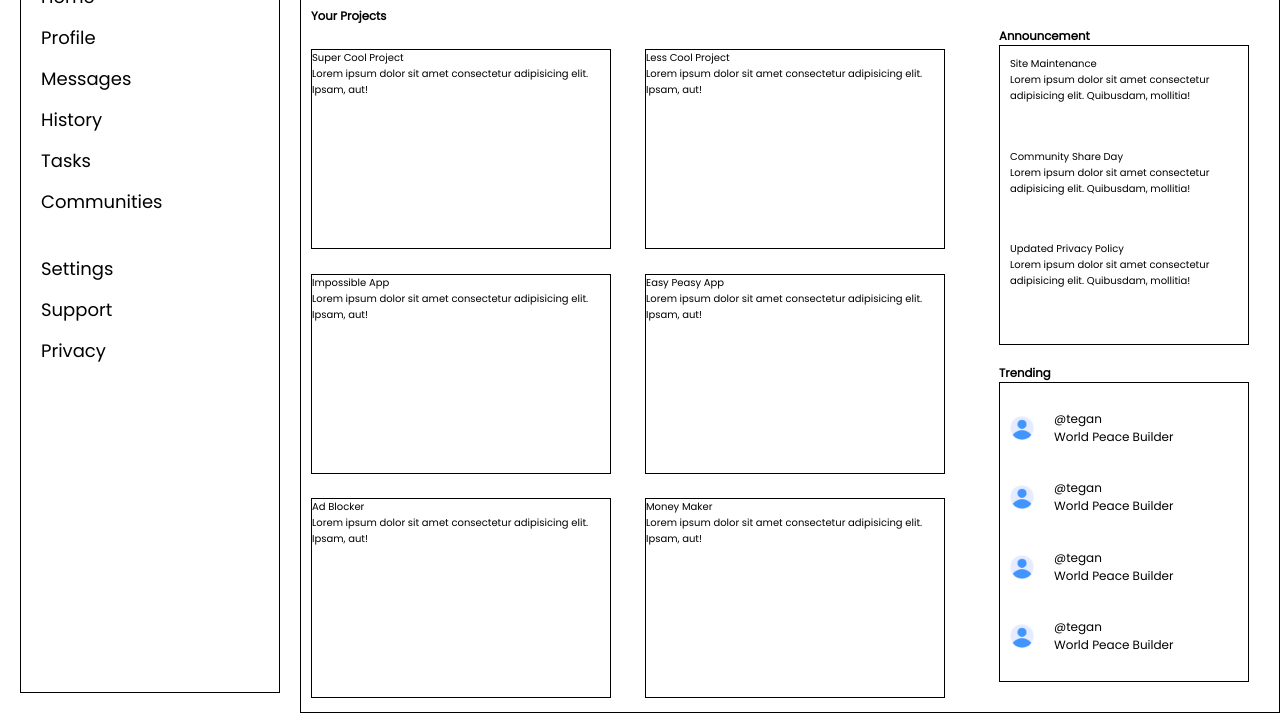
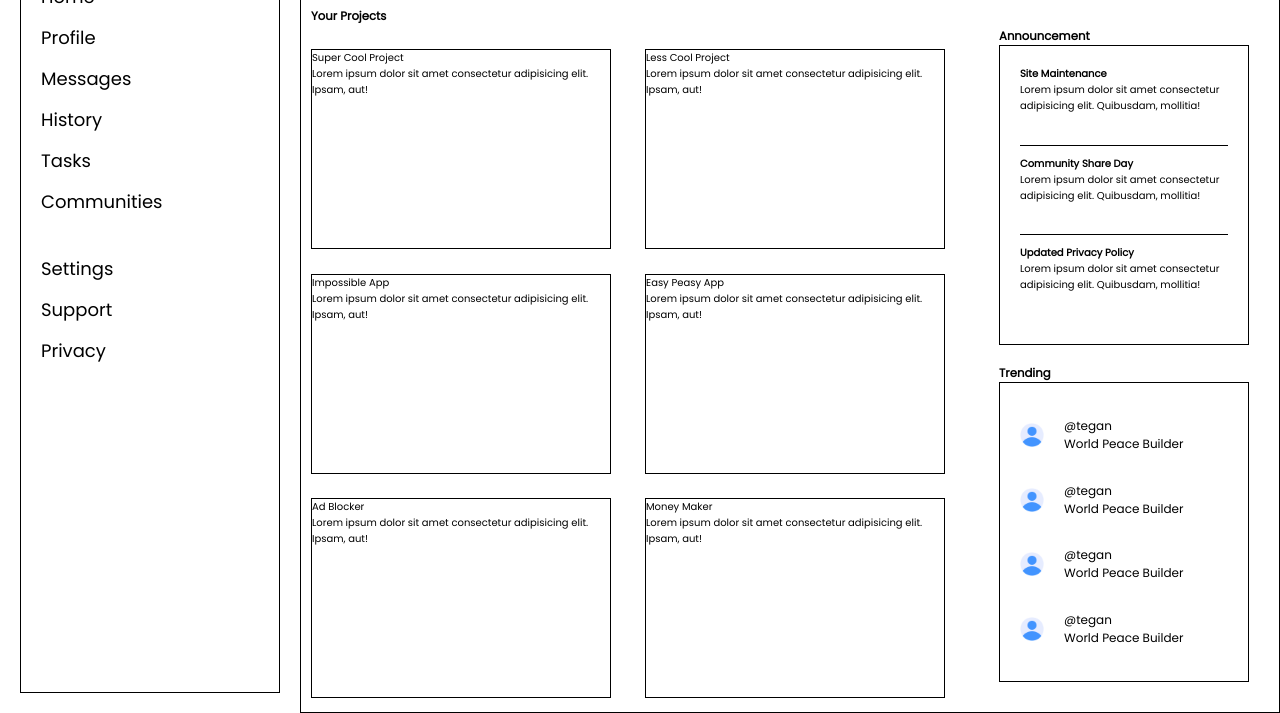
Before and after one commit to abhijeet3001/odin-admin-dashboard, a plain HTML site: page index.html in a window 1280 px wide. Shown: the part 133-846 px from the top of the page. Drawn offline with Linux system fonts and the light colour scheme.

Commit message:
Style heading and Add border

```diff
--- a/style.css
+++ b/style.css
@@ -90,31 +90,38 @@ body {
   display: grid;
   grid-template-columns: 1fr auto;
   padding: 1rem;
-  gap:2rem;
+  gap: 2rem;
 }
-.projects{
+.projects {
   display: grid;
-  grid-template-columns: repeat(2,1fr);
+  grid-template-columns: repeat(2, 1fr);
   gap: 20px;
 }
-.projects h3{
+.projects h3 {
   grid-column: 1/-1;
 }
-.card{
+.card {
   height: 200px;
   width: 300px;
   border: 1px solid #000;
 }
-.featured-sidebar > div{
+.featured-sidebar > div {
   margin: 2rem;
 }
-.featured-sidebar .card{
+.featured-sidebar .card {
   display: grid;
   height: 300px;
   width: 250px;
-  padding: 10px;
+  padding: 2rem;
 }
-.trending > .card-item{
+.announcement div:nth-child(n + 2) {
+  padding-top: 1rem;
+  border-top: 1px solid #000;
+}
+.announcement > .card-item p:first-child {
+  font-weight: bold;
+}
+.trending > .card-item {
   display: flex;
   align-items: center;
   gap: 20px;
```
